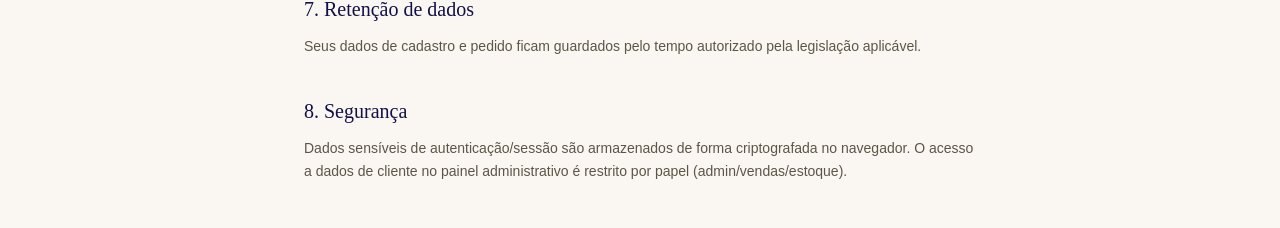
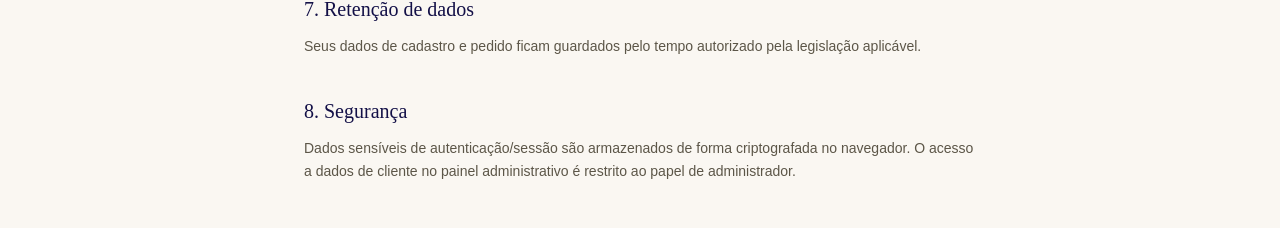
Before and after one commit to GabrielLL96/jomar-tecidos, a React (Vite) app: page /politica-de-privacidade in a window 1280 px wide. Shown: the part 1613-1841 px from the top of the page. Built offline with nearby package versions, Linux system fonts and the light colour scheme; no server answers; the database is empty.

Commit message:
fix: item 8 da Politica de Privacidade restrito a admin, nao vendas/estoque
Corrige imprecisao: RLS real (ADR-011) so libera leitura de dado
pessoal de cliente (usuarios/enderecos) pro papel admin - vendas e
estoque tem GRANT de escrita em produtos/composicoes, nao acesso a
dado pessoal de cliente.

```diff
--- a/src/pages/PrivacyPolicyPage.tsx
+++ b/src/pages/PrivacyPolicyPage.tsx
@@ -106,8 +106,8 @@ export function PrivacyPolicyPage() {
         <Section title="8. Segurança">
           <p>
             Dados sensíveis de autenticação/sessão são armazenados de forma criptografada no
-            navegador. O acesso a dados de cliente no painel administrativo é restrito por papel
-            (admin/vendas/estoque).
+            navegador. O acesso a dados de cliente no painel administrativo é restrito ao papel de
+            administrador.
           </p>
         </Section>
 
```
